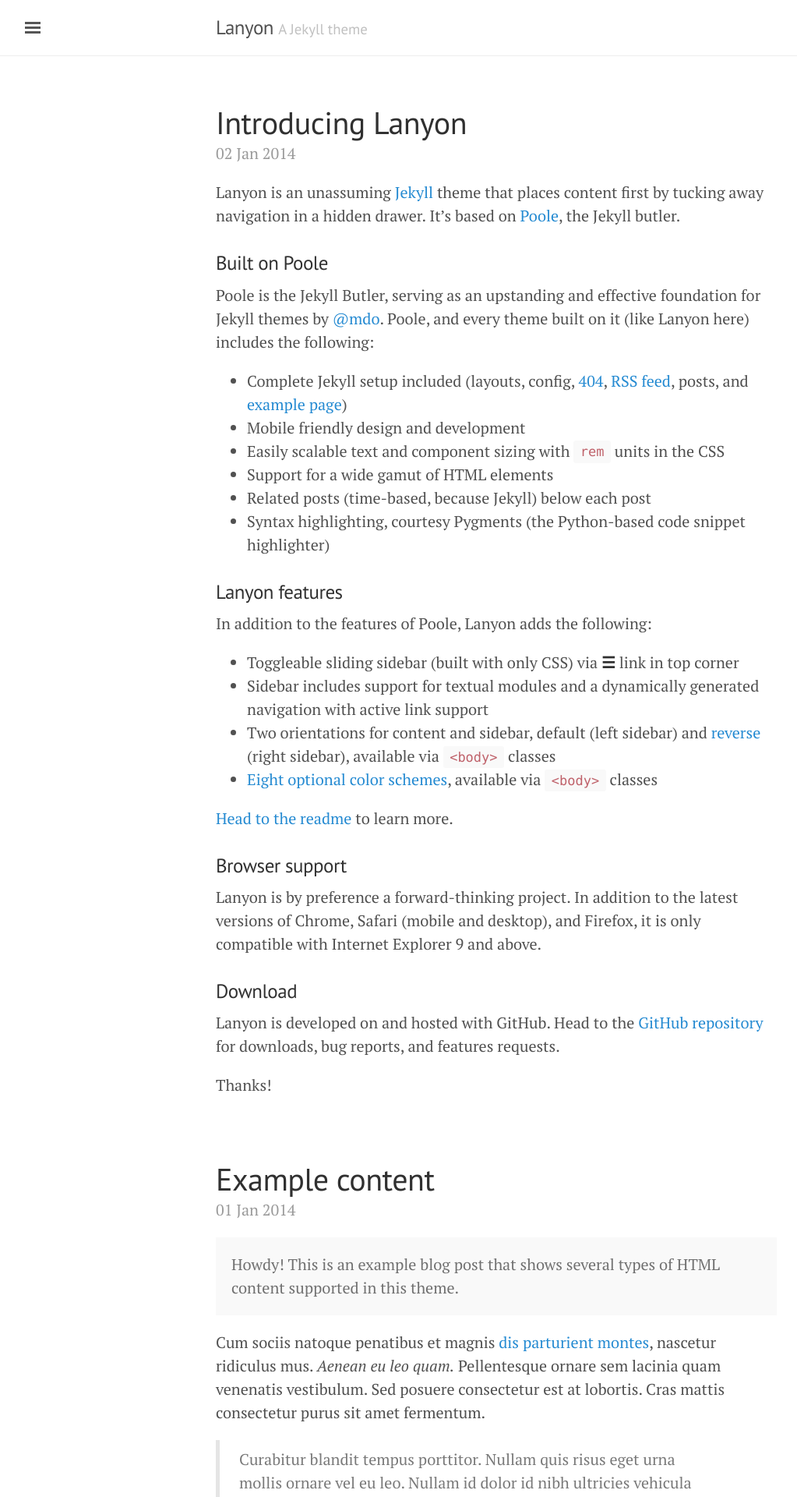
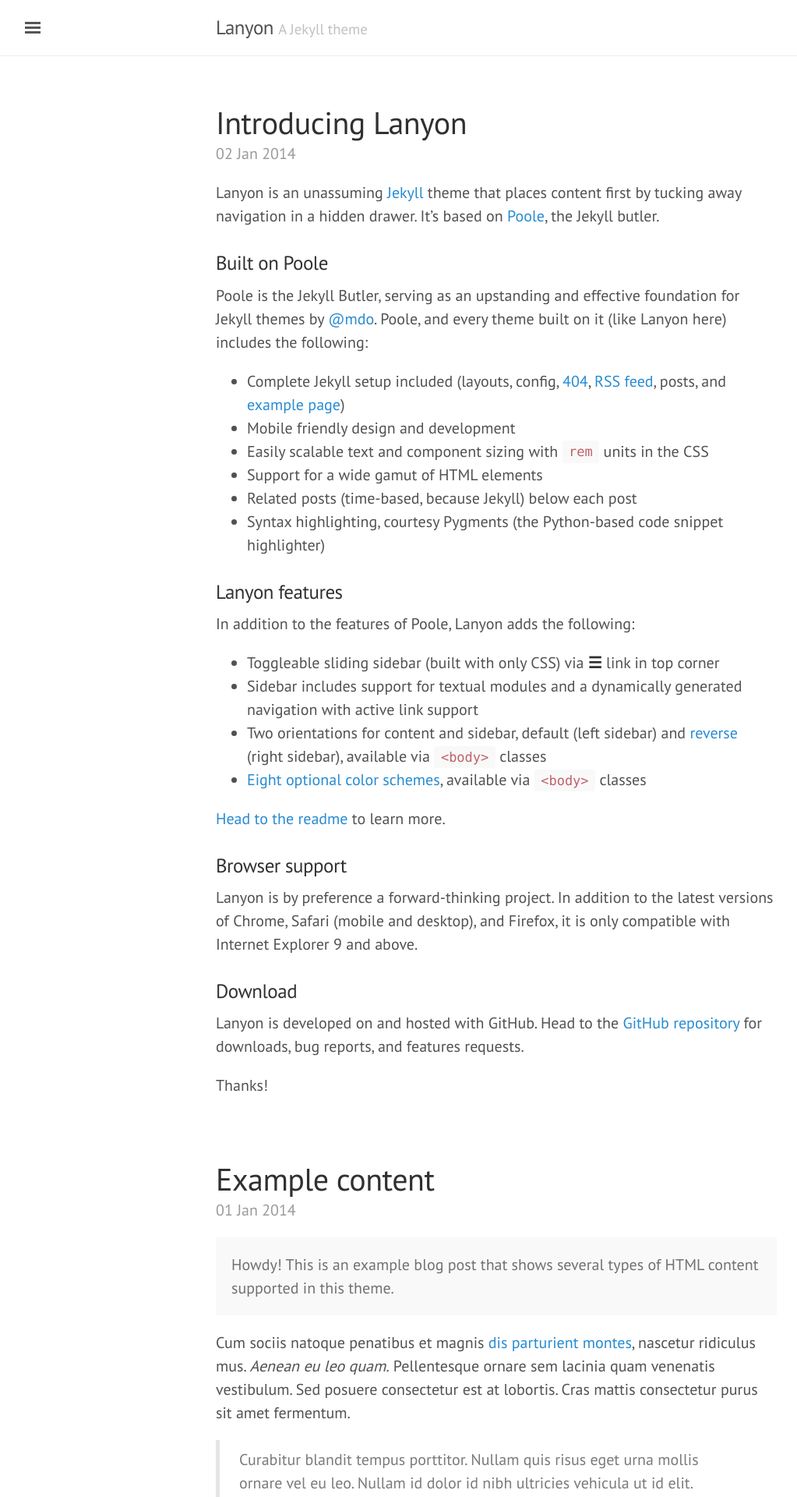
Before and after one commit to roash/roash.github.io, a Jekyll site: the page built from index.html, in a window 1280 px wide. Shown: the top 1920 px of the page at 78% size, without its empty margins (3-1026 px from the left). Built offline with Jekyll 4.4.1, drawn with Linux system fonts in a browser that asks for light colours; the list of posts is cut into pages by our own code.

Commit message:
Changed font

```diff
--- a/_includes/head.html
+++ b/_includes/head.html
@@ -19,6 +19,8 @@
   <link rel="stylesheet" href="{{ site.baseurl }}/public/css/syntax.css">
   <link rel="stylesheet" href="{{ site.baseurl }}/public/css/lanyon.css">
   <link rel="stylesheet" href="https://fonts.googleapis.com/css?family=PT+Serif:400,400italic,700%7CPT+Sans:400">
+  <link href="https://fonts.googleapis.com/css?family=PT+Sans&display=swap" rel="stylesheet">
+
 
   <!-- Icons -->
   <link rel="apple-touch-icon-precomposed" sizes="144x144" href="{{ site.baseurl }}/public/apple-touch-icon-precomposed.png">
--- a/public/css/lanyon.css
+++ b/public/css/lanyon.css
@@ -42,6 +42,7 @@ body {
 
 html {
   font-family: "PT Serif", Georgia, "Times New Roman", serif;
+  font-family: 'PT Sans', sans-serif;
 }
 
 h1, h2, h3, h4, h5, h6 {
```
